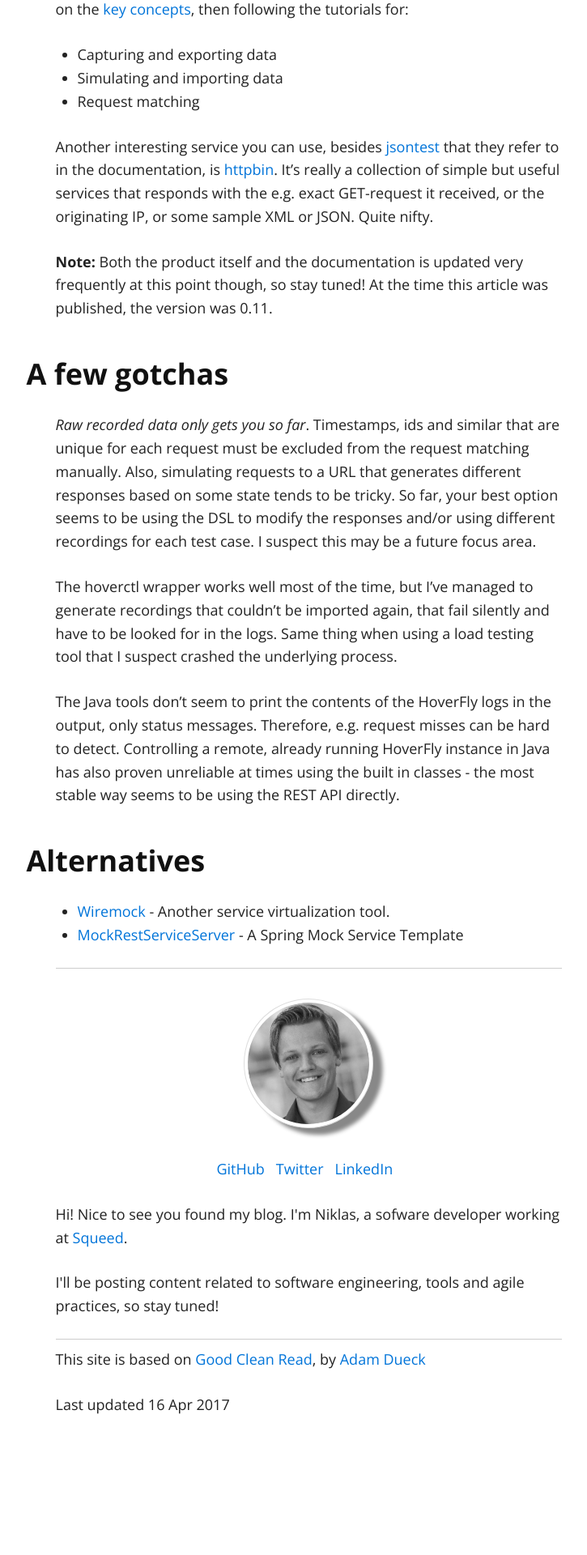
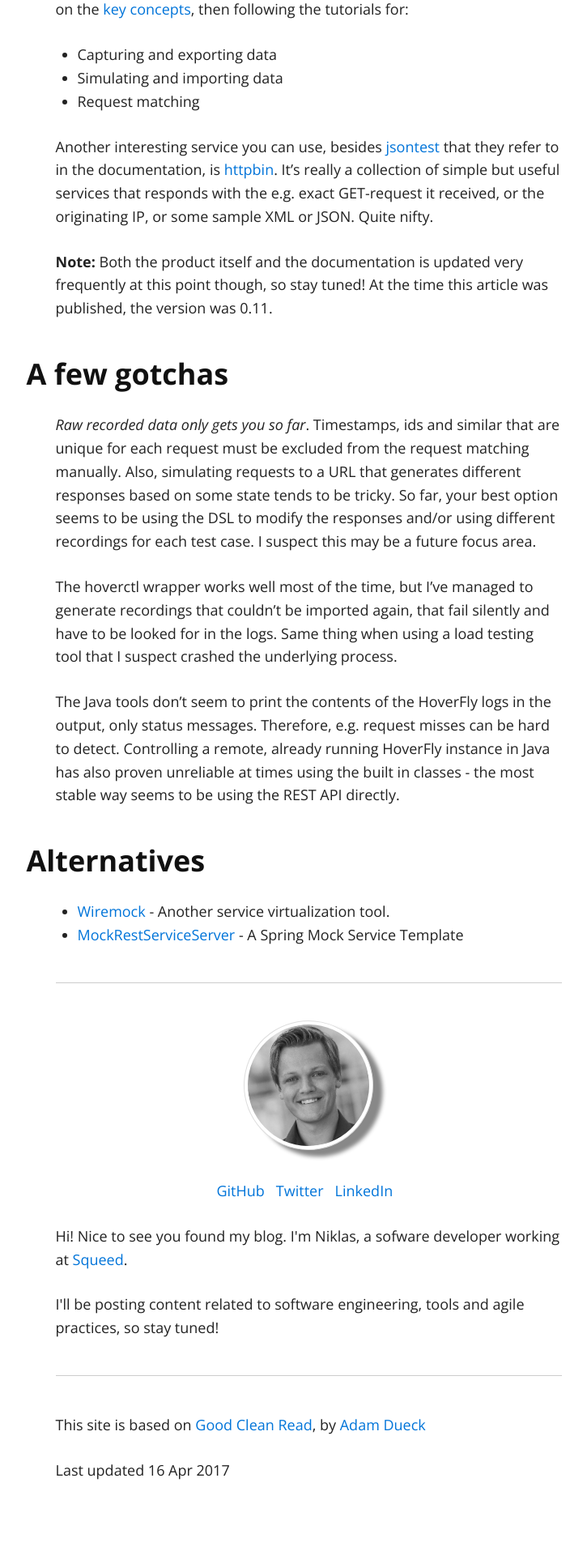
Before and after one commit to niklind/niklind.github.io, a Jekyll site: the page built from _posts/2017-04-04-emulating-services-using-hoverfly.md, in a window 1280 px wide. Shown: the part 1969-3889 px from the top of the page at 81% size, without its empty margins (259-984 px from the left). Built offline with Jekyll 4.4.1, drawn with Linux system fonts in a browser that asks for light colours; nearby versions of some CDN libraries; before the commit the page ends 3808 px from its top, so only the background shows below that.

Commit message:
Fixed hr spacing and issue with favico for posts

```diff
--- a/_layouts/post.html
+++ b/_layouts/post.html
@@ -6,19 +6,19 @@
   <meta name="description" content="{{ site.description }}">
   <meta name="viewport" content="width=device-width, initial-scale=1.0">
   <title>{{ site.title }}</title>
-  <link rel="stylesheet" href="/css/normalize.css">
-  <link rel="stylesheet" href="/css/site.css">
-  <link rel="stylesheet" href="/css/syntax.css">
+  <link rel="stylesheet" href="{{ site.baseurl }}/css/normalize.css">
+  <link rel="stylesheet" href="{{ site.baseurl }}/css/site.css">
+  <link rel="stylesheet" href="{{ site.baseurl }}/css/syntax.css">
   {% if site.font-awesome %}<link rel="stylesheet" href="https://maxcdn.bootstrapcdn.com/font-awesome/4.5.0/css/font-awesome.min.css">{% endif %}
-  {% if site.social-sharing %}<link rel="stylesheet" href="/css/rrssb.css">{% endif %}
+  {% if site.social-sharing %}<link rel="stylesheet" href="{{ site.baseurl }}/css/rrssb.css">{% endif %}
   <link rel="canonical" href="{{ site.baseurl }}" />
-  <link rel="apple-touch-icon-precomposed" sizes="57x57" href="favicon-114x114.png">
-  <link rel="apple-touch-icon-precomposed" sizes="114x114" href="favicon-114x114.png">
-  <link rel="apple-touch-icon-precomposed" sizes="72x72" href="favicon-144x144.png">
-  <link rel="apple-touch-icon-precomposed" sizes="144x144" href="favicon-144x144.png">
-  <link rel="icon" type="image/x-icon" href="favicon.png">
-  <link rel="icon" type="image/vnd.microsoft.icon" sizes="32x32 48x48" href="favicon.ico">
-  <link rel="icon" sizes="128x128" href="favicon.icns">
+  <link rel="apple-touch-icon-precomposed" sizes="57x57" href="{{ site.baseurl }}/favicon-114x114.png">
+  <link rel="apple-touch-icon-precomposed" sizes="114x114" href="{{ site.baseurl }}/favicon-114x114.png">
+  <link rel="apple-touch-icon-precomposed" sizes="72x72" href="{{ site.baseurl }}/favicon-144x144.png">
+  <link rel="apple-touch-icon-precomposed" sizes="144x144" href="{{ site.baseurl }}/favicon-144x144.png">
+  <link rel="icon" type="image/x-icon" href="{{ site.baseurl }}/favicon.png">
+  <link rel="icon" type="image/vnd.microsoft.icon" sizes="32x32 48x48" href="{{ site.baseurl }}/favicon.ico">
+  <link rel="icon" sizes="128x128" href="{{ site.baseurl }}/favicon.icns">
 </head>
 <body>
   <div class="container">
@@ -28,8 +28,8 @@
     </article>
     {% if site.social-sharing %}{% include sharing.html %}{% endif %}
     {% include footer.html %}
-    <script src="/scripts/jquery.min.js"></script>
-    {% if site.social-sharing %}<script src="/scripts/rrssb.min.js"></script>{% endif %}
+    <script src="{{ site.baseurl }}/scripts/jquery.min.js"></script>
+    {% if site.social-sharing %}<script src="{{ site.baseurl }}/scripts/rrssb.min.js"></script>{% endif %}
   </div>
 </body>
 </html>
--- a/css/site.css
+++ b/css/site.css
@@ -46,7 +46,6 @@ h1, h2, h3, h4, h5, h6 {
 
 h1 {
   font-size: 2.5rem;
-  /*margin-bottom: 2.5rem;*/
   font-weight: 700;
   margin-left: -2rem;
   margin-right: -2rem;
@@ -55,7 +54,6 @@ h1 {
 @media (min-width: 30rem) {
   h1 {
     font-size: 4rem;
-    /*margin-bottom: 10rem;*/
   }
 }
 
@@ -137,7 +135,7 @@ blockquote p:last-child {
 
 hr {
   border: none;
-  /*margin: 1.5rem 0;*/
+  margin: 2.5rem 0;
   border-bottom: 1px solid #ccc;
   position: relative;
   top: -1px;
```
Also changed, not shown: _layouts/index.html (+11 -11 lines).
